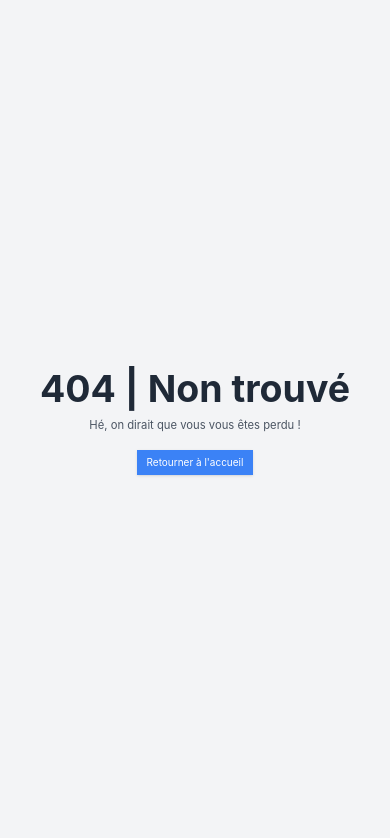
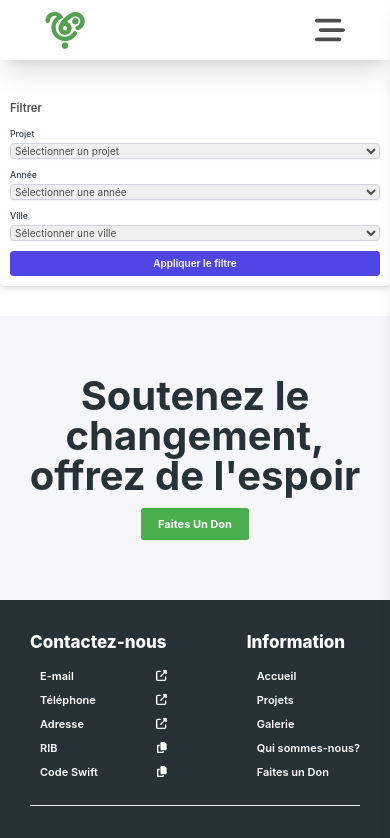
Before and after one commit to Fa3ilKhair/fa3ilkhairv2, a React (Vite) app: page /fa3ilkhairv2/projects in a window 390 px wide. Before the commit this address had no page. Shown: the top 838 px of the page. Built offline with nearby package versions, Linux system fonts and the light colour scheme.

Commit message:
fix responsive error

```diff
--- a/src/App.jsx
+++ b/src/App.jsx
@@ -6,6 +6,7 @@ import { useTranslation } from "react-i18next";
 import { useEffect } from "react";
 import { Routes, Route, useLocation } from "react-router-dom";
 import Galerie from "./pages/Galerie";
+import Projects from "./pages/Projects";
 
 export default function App() {
   const { t, i18n } = useTranslation();
@@ -18,7 +19,8 @@ export default function App() {
 
   const location = useLocation();
 
-  const isNotFound = location.pathname !== "/fa3ilkhairv2/" && location.pathname !== "/fa3ilkhairv2/gallery";
+  const isNotFound =
+    location.pathname !== "/fa3ilkhairv2/" && location.pathname !== "/fa3ilkhairv2/gallery" && location.pathname !== "/fa3ilkhairv2/projects";
   console.log(isNotFound);
   console.log(location.pathname);
 
@@ -28,6 +30,7 @@ export default function App() {
       <Routes>
         <Route path="/fa3ilkhairv2" element={<Index />} />
         <Route path="/fa3ilkhairv2/gallery" element={<Galerie />} />
+        <Route path="/fa3ilkhairv2/projects" element={<Projects />} />
         <Route path="/fa3ilkhairv2/*" element={<NotFoundPage />} />
       </Routes>
       {!isNotFound && <Footer />}
--- /dev/null
+++ b/src/components/layout/Filter.jsx
@@ -0,0 +1,39 @@
+export default function Filter() {
+    return (
+        <div className="p-4 bg-white rounded-lg shadow-md">
+            <h2 className="text-lg font-semibold mb-4">Filtrer</h2>
+            <div className="flex flex-col space-y-4">
+                <div>
+                    <label htmlFor="project" className="block text-sm font-medium text-gray-700">Projet</label>
+                    <select id="project" name="project" className="mt-1 block w-full border border-gray-300 rounded-md shadow-sm focus:ring-indigo-500 focus:border-indigo-500">
+                        <option value="">Sélectionner un projet</option>
+                        <option value="project1">Projet 1</option>
+                        <option value="project2">Projet 2</option>
+                        <option value="project3">Projet 3</option>
+                    </select>
+                </div>
+                <div>
+                    <label htmlFor="year" className="block text-sm font-medium text-gray-700">Année</label>
+                    <select id="year" name="year" className="mt-1 block w-full border border-gray-300 rounded-md shadow-sm focus:ring-indigo-500 focus:border-indigo-500">
+                        <option value="">Sélectionner une année</option>
+                        <option value="2024">2024</option>
+                        <option value="2023">2023</option>
+                        <option value="2022">2022</option>
+                    </select>
+                </div>
+                <div>
+                    <label htmlFor="city" className="block text-sm font-medium text-gray-700">Ville</label>
+                    <select id="city" name="city" className="mt-1 block w-full border border-gray-300 rounded-md shadow-sm focus:ring-indigo-500 focus:border-indigo-500">
+                        <option value="">Sélectionner une ville</option>
+                        <option value="city1">Ville 1</option>
+                        <option value="city2">Ville 2</option>
+                        <option value="city3">Ville 3</option>
+                    </select>
+                </div>
+            </div>
+            <button className="mt-4 w-full bg-indigo-600 text-white font-semibold py-2 rounded-md hover:bg-indigo-700">
+                Appliquer le filtre
+            </button>
+        </div>
+    );
+}
--- /dev/null
+++ b/src/pages/Projects.jsx
@@ -0,0 +1,9 @@
+import Filter from "../components/layout/Filter";
+
+export default function Projects() {
+  return (
+    <div className="py-12">
+      <Filter />
+    </div>
+  );
+}
--- a/tailwind.config.js
+++ b/tailwind.config.js
@@ -8,7 +8,7 @@ export default {
   theme: {
     extend: {
       screens: {
-        phone: { max: "900px" },
+        phone: { max: "600px" },
         desktop: { min: "1280px" },
       },
       fontFamily: {
```
